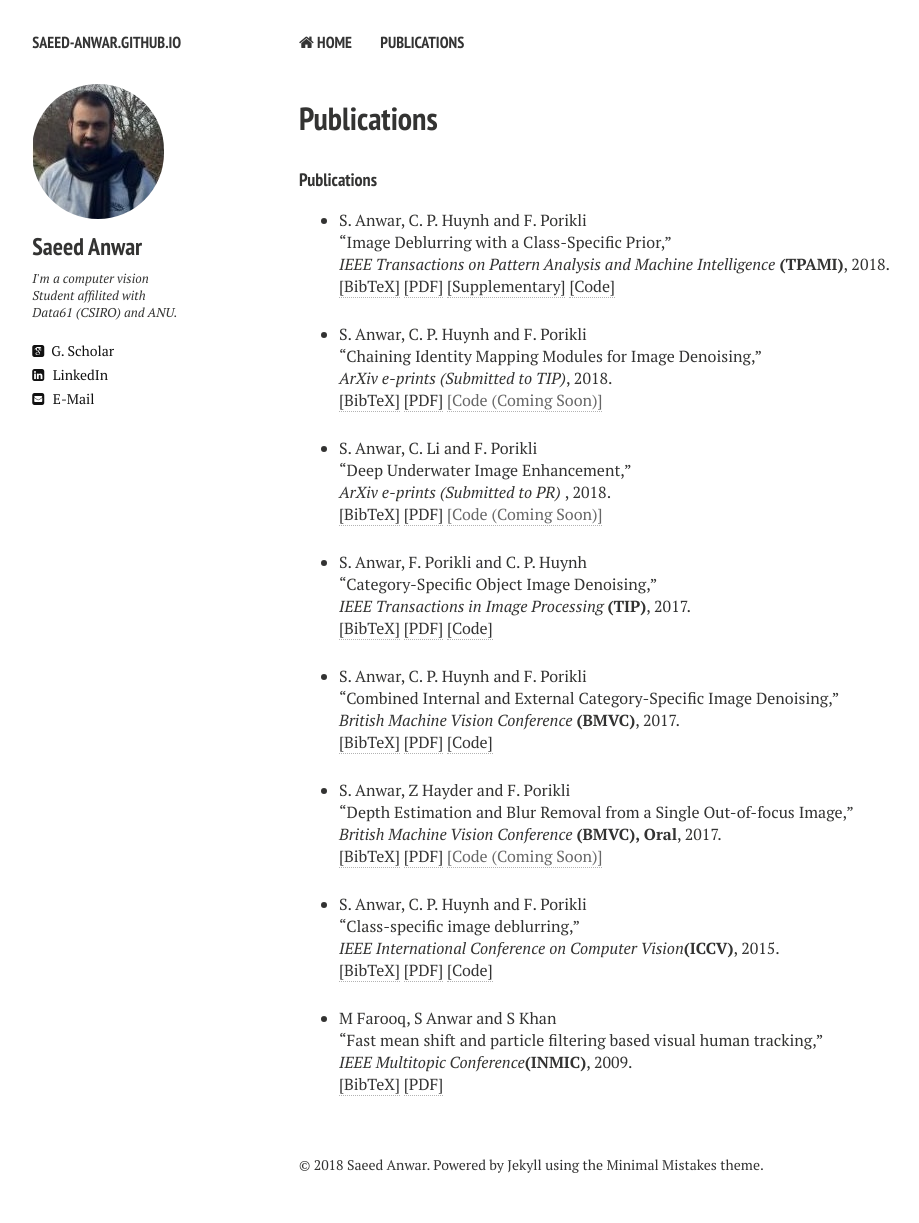
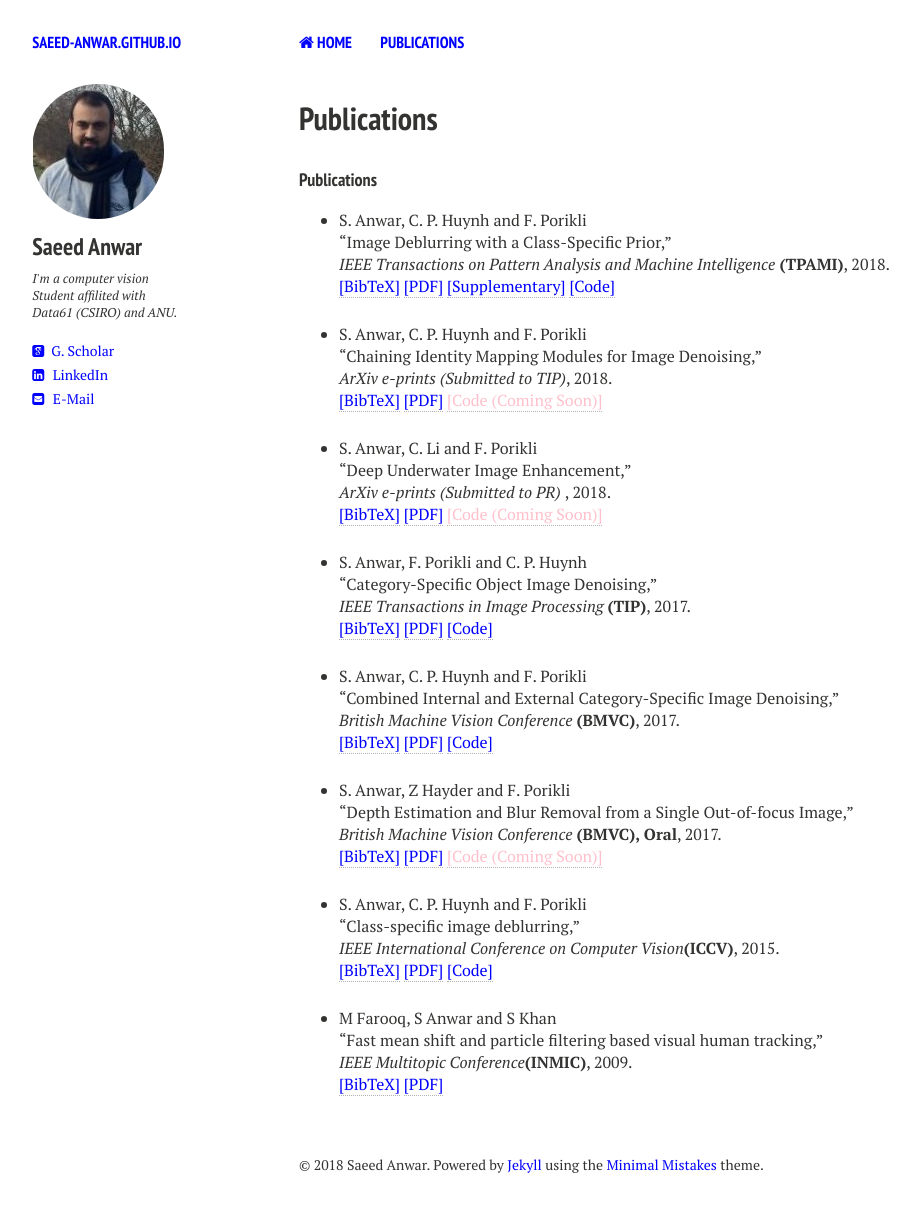
Before and after one commit to saeed-anwar/saeed-anwar.github.io, a Jekyll site: the page built from publications.md, in a window 1280 px wide. Shown: the whole page, without its empty margins (21-940 px from the left). Built offline with Jekyll 4.4.1, drawn with Linux system fonts in a browser that asks for light colours; nearby versions of some CDN libraries.

Commit message:
advance setting for links

```diff
--- a/_layouts/publications.html
+++ b/_layouts/publications.html
@@ -5,6 +5,28 @@
 <!--[if gt IE 8]><!--> <html class="no-js" lang="en"><!--<![endif]-->
 <head>
 {% include _head.html %}
+<style>
+a:link {
+    color: blue;
+    background-color: transparent;
+    text-decoration: none;
+}
+a:visited {
+    color: pink;
+    background-color: transparent;
+    text-decoration: none;
+}
+a:hover {
+    color: red;
+    background-color: transparent;
+    text-decoration: underline;
+}
+a:active {
+    color: yellow;
+    background-color: transparent;
+    text-decoration: underline;
+}
+</style>
 </head>
 
 <body class="page">
@@ -149,10 +171,8 @@ archivePrefix = "arXiv",
 <i>ArXiv e-prints (Submitted to PR) </i><b></b>, 2018.
 
 <br />
-<body link="blue">
 <a href="javascript:toggleBibtex('Anwar2018UWE')">[BibTeX]</a>
 <a href="https://arxiv.org/pdf/1807.03528.pdf">[PDF]</a>
-</body>
 <a href="">[Code (Coming Soon)]</a>
 
 </p>
```
